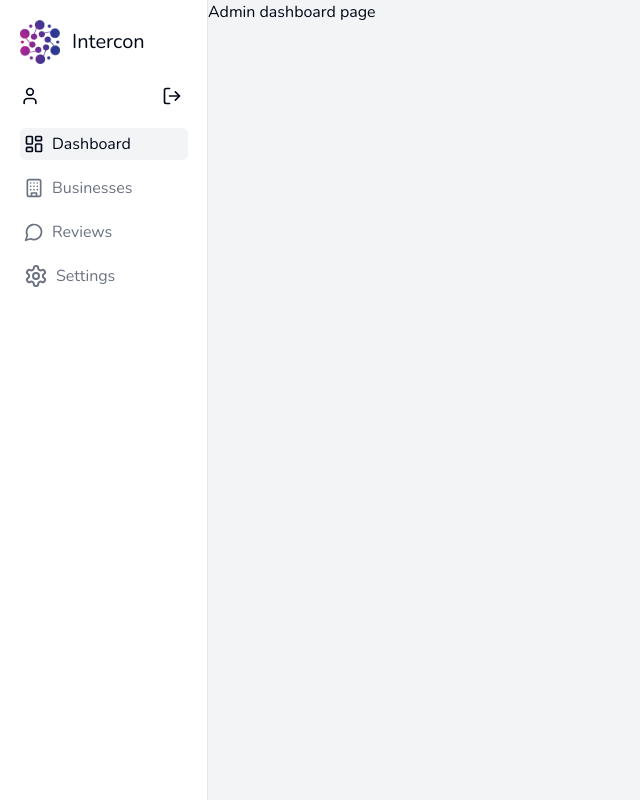
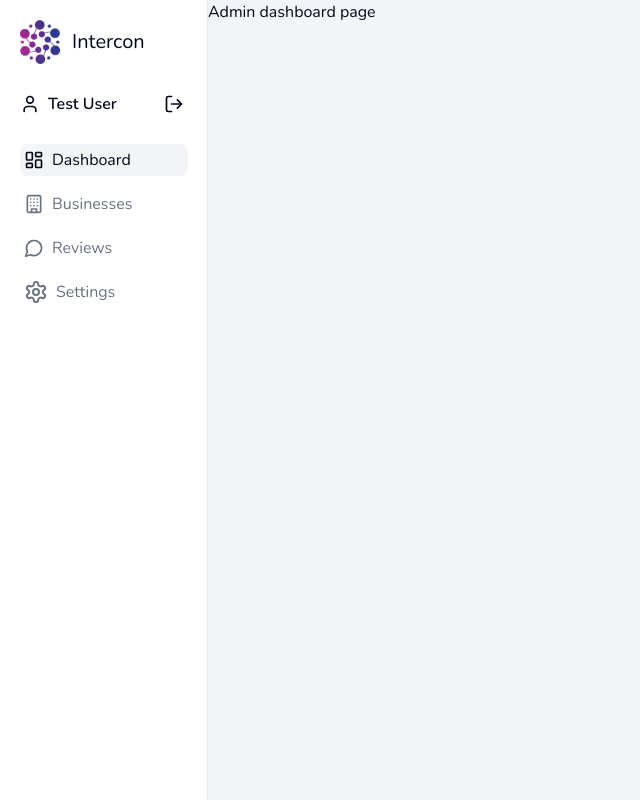
Before and after one commit to saneag/ComercialReview, a Next.js app: page /dashboard in a window 1280 px wide. Shown: the whole page, without its empty margins (0-640 px from the left). Built offline with nearby package versions, Linux system fonts and the light colour scheme; no server answers; what tailwindcss-neumorphism would draw is missing.

Commit message:
styles: changed styles for admin dashboard sidebar

```diff
--- a/src/app/components/adminDashboard/sidebar/sidebarContent/sidebarContent.tsx
+++ b/src/app/components/adminDashboard/sidebar/sidebarContent/sidebarContent.tsx
@@ -27,11 +27,11 @@ export default function SidebarContent({
       <div
         className={`h-full flex-col lg:flex ${
           isSidebarOpen
-            ? 'fixed left-10 top-0 z-10 flex bg-white px-5 py-4 animate-in slide-in-from-left-10'
+            ? 'fixed left-10 top-0 z-10 flex w-1/4 bg-white px-5 py-4 animate-in slide-in-from-left-10'
             : 'hidden'
         }`}
       >
-        <div className='space-y-3'>
+        <div className='space-y-5'>
           <HomeLogoLink className='w-10' replace={false}>
             <span className='text-xl'>Intercon</span>
           </HomeLogoLink>
--- a/src/app/components/adminDashboard/sidebar/sidebarContent/sidebarUser.tsx
+++ b/src/app/components/adminDashboard/sidebar/sidebarContent/sidebarUser.tsx
@@ -19,16 +19,28 @@ export default function SidebarUser() {
 
   return (
     <div className='flex w-full items-center'>
-      <div className='flex w-full items-center space-x-2'>
-        <User size={20} />
-        {user && (
-          <div className='space-x-1'>
-            <span className='font-semibold'>Test{user.firstName}</span>
-            <span className='font-semibold'>User{user.lastName}</span>
+      <div className='flex w-full flex-1 items-center space-x-2'>
+        <div>
+          <User size={20} />
+        </div>
+        {user ? (
+          <div className='flex flex-wrap space-x-1'>
+            <span className='font-semibold'>{user.firstName}</span>
+            <span className='font-semibold'>{user.lastName}</span>
+          </div>
+        ) : (
+          <div className='flex flex-wrap space-x-1'>
+            <span className='font-semibold'>Test</span>
+            <span className='font-semibold'>User</span>
           </div>
         )}
       </div>
-      <Button variant='ghost' size='icon' onClick={handleUserLogout}>
+      <Button
+        variant='ghost'
+        size='icon'
+        className='w-2/12'
+        onClick={handleUserLogout}
+      >
         <LogOut size={20} />
       </Button>
     </div>
```
